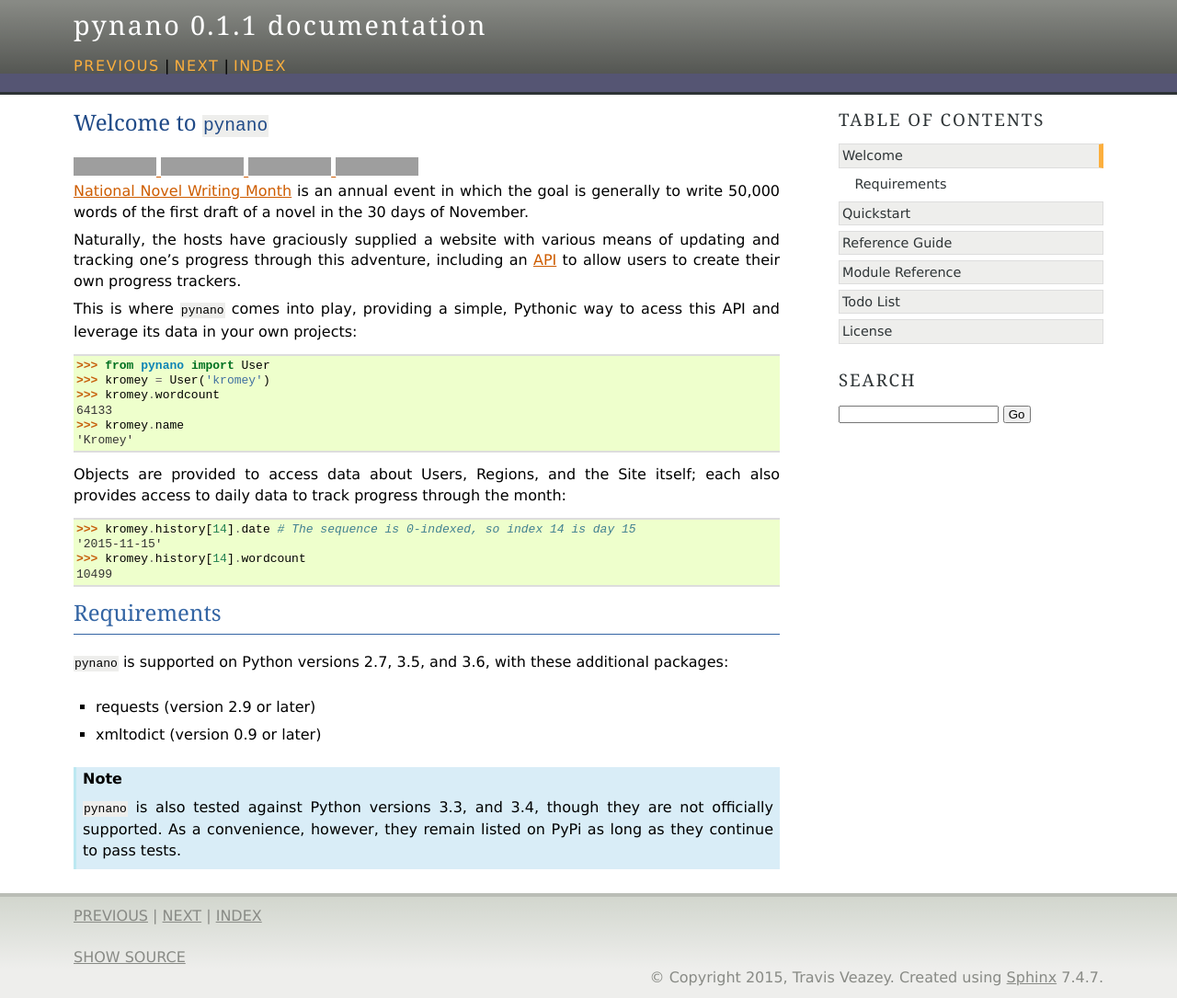
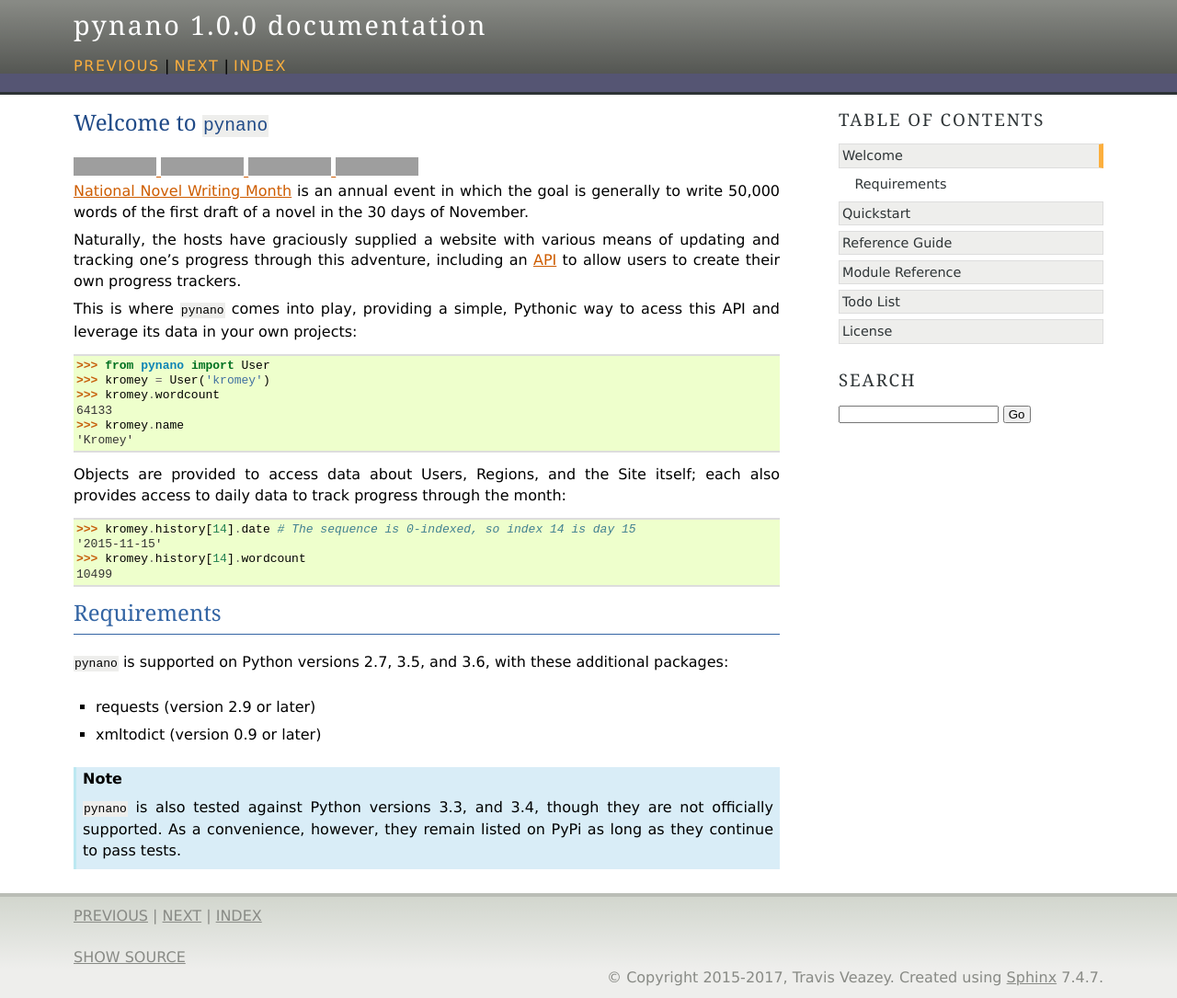
Before and after one commit to Kromey/pynano, a Sphinx documentation site: the page built from docs/index.rst, in a window 1280 px wide. Shown: the whole page at 92% size. Built offline with Sphinx 7.4.7, drawn with Linux system fonts in a browser that asks for light colours; grey boxes are pictures that could not be loaded.

Commit message:
Bumping to version 1.0.0

```diff
--- a/docs/conf.py
+++ b/docs/conf.py
@@ -54,7 +54,7 @@
 
 # General information about the project.
 project = 'pynano'
-copyright = '2015, Travis Veazey'
+copyright = '2015-2017, Travis Veazey'
 author = 'Travis Veazey'
 
 # The version info for the project you're documenting, acts as replacement for
@@ -62,9 +62,9 @@
 # built documents.
 #
 # The short X.Y version.
-version = '0.1.1'
+version = '1.0.0'
 # The full version, including alpha/beta/rc tags.
-release = '0.1.1'
+release = '1.0.0'
 
 # The language for content autogenerated by Sphinx. Refer to documentation
 # for a list of supported languages.
--- a/setup.py
+++ b/setup.py
@@ -31,7 +31,7 @@
     # Versions should comply with PEP440.  For a discussion on single-sourcing
     # the version across setup.py and the project code, see
     # https://packaging.python.org/en/latest/single_source_version.html
-    version='0.1.1',
+    version='1.0.0',
 
     description='A simple Python library for the NaNoWriMo API',
     long_description=long_description,
@@ -48,7 +48,7 @@
 
     # See https://pypi.python.org/pypi?%3Aaction=list_classifiers
     classifiers=[
-        'Development Status :: 4 - Beta',
+        'Development Status :: 5 - Production/Stable',
 
         'Intended Audience :: Developers',
 
```
